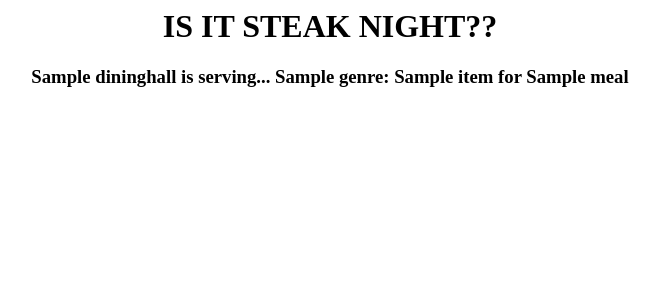
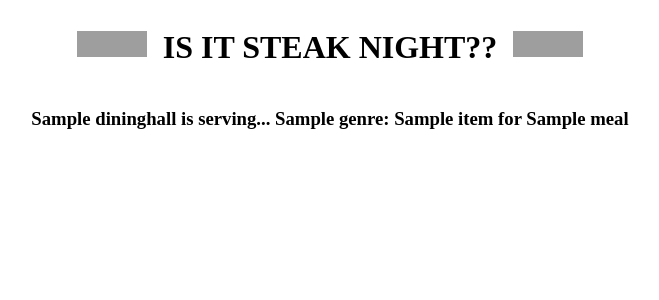
Before and after one commit to ericsong/IsItSteakNight, a Flask app: template templates/home.html in a window 1280 px wide. Shown: the top 300 px of the page, without its empty margins (310-969 px from the left). Run offline with Flask 2, Linux system fonts and the light colour scheme; the template is opened without the code that fills it: most values are stand-ins (such as "Sample title", 1, 10 or a date in 2020); parts of the project's set-up code (start-up, migrations or seed data) failed here and were passed over; grey boxes are pictures that could not be loaded.

Commit message:
add steak emojis

```diff
--- a/templates/home.html
+++ b/templates/home.html
@@ -15,7 +15,16 @@
         </style>
     </head>
     <body>
-        <h1> IS IT STEAK NIGHT?? </h1>
+      <div style="text-align: center">
+        <div style="margin: 0 auto; display: inline-block;">
+            <img src="https://cdn2.iconfinder.com/data/icons/food-desserts-drinks-and-sweets/512/grillmeat-256.png" style="margin-top: 23px; margin-bot: 25px; width:35px; float: left;">
+            <img src="https://cdn2.iconfinder.com/data/icons/food-desserts-drinks-and-sweets/512/grillmeat-256.png" style="margin-top: 23px; margin-bot: 25px; width:35px; float: left;">
+            <h1 style="float: left;">&nbsp IS IT STEAK NIGHT?? &nbsp</h1>
+            <img src="https://cdn2.iconfinder.com/data/icons/food-desserts-drinks-and-sweets/512/grillmeat-256.png" style="margin-top: 23px; margin-bot: 25px; width:35px; float: left;">
+            <img src="https://cdn2.iconfinder.com/data/icons/food-desserts-drinks-and-sweets/512/grillmeat-256.png" style="margin-top: 23px; margin-bot: 25px; width:35px; float: left;">
+            <div style="clear: both;"></div>
+          </div>
+        </div>
         <h2> {{ isSteakNight }} <h2>
         {% for item in items %}
         <h3> {{ item.dininghall }} is serving... {{ item.genre }}: {{ item.item }} for {{ item.meal }}</h3>
```
